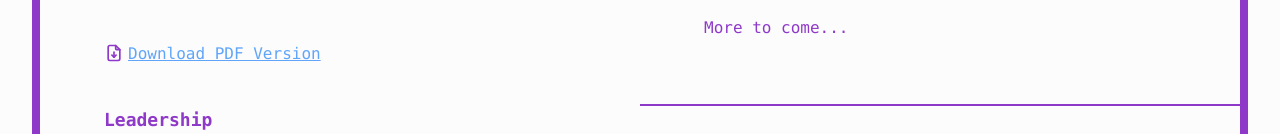
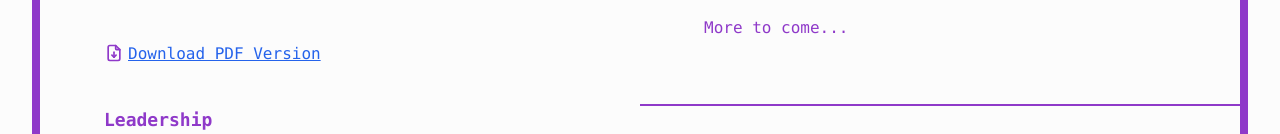
Before and after one commit to mjwbenton/mattb.tech, a Next.js app in the folder website/: page /cv in a window 1280 px wide. Shown: the part 454-588 px from the top of the page. Built offline with nearby package versions, Linux system fonts and the light colour scheme.

Commit message:
Fix pa11y issues

```diff
--- a/website/components/ExternalLink.tsx
+++ b/website/components/ExternalLink.tsx
@@ -8,7 +8,7 @@ export function ExternalLink({
   return (
     <a
       href={href}
-      className="text-blue-400 print:text-black underline print:no-underline"
+      className="text-blue-600 print:text-black underline print:no-underline"
     >
       {children}
     </a>
--- a/website/pages/_app.tsx
+++ b/website/pages/_app.tsx
@@ -64,7 +64,7 @@ function ReturnButton() {
           }}
           className="absolute top-12 left-12 lg:top-16 lg:left-16 print:hidden"
         >
-          <Link href="/">
+          <Link href="/" title="Back">
             <Icon component={TbArrowLeft} size="2xl" />
           </Link>
         </motion.div>
```
